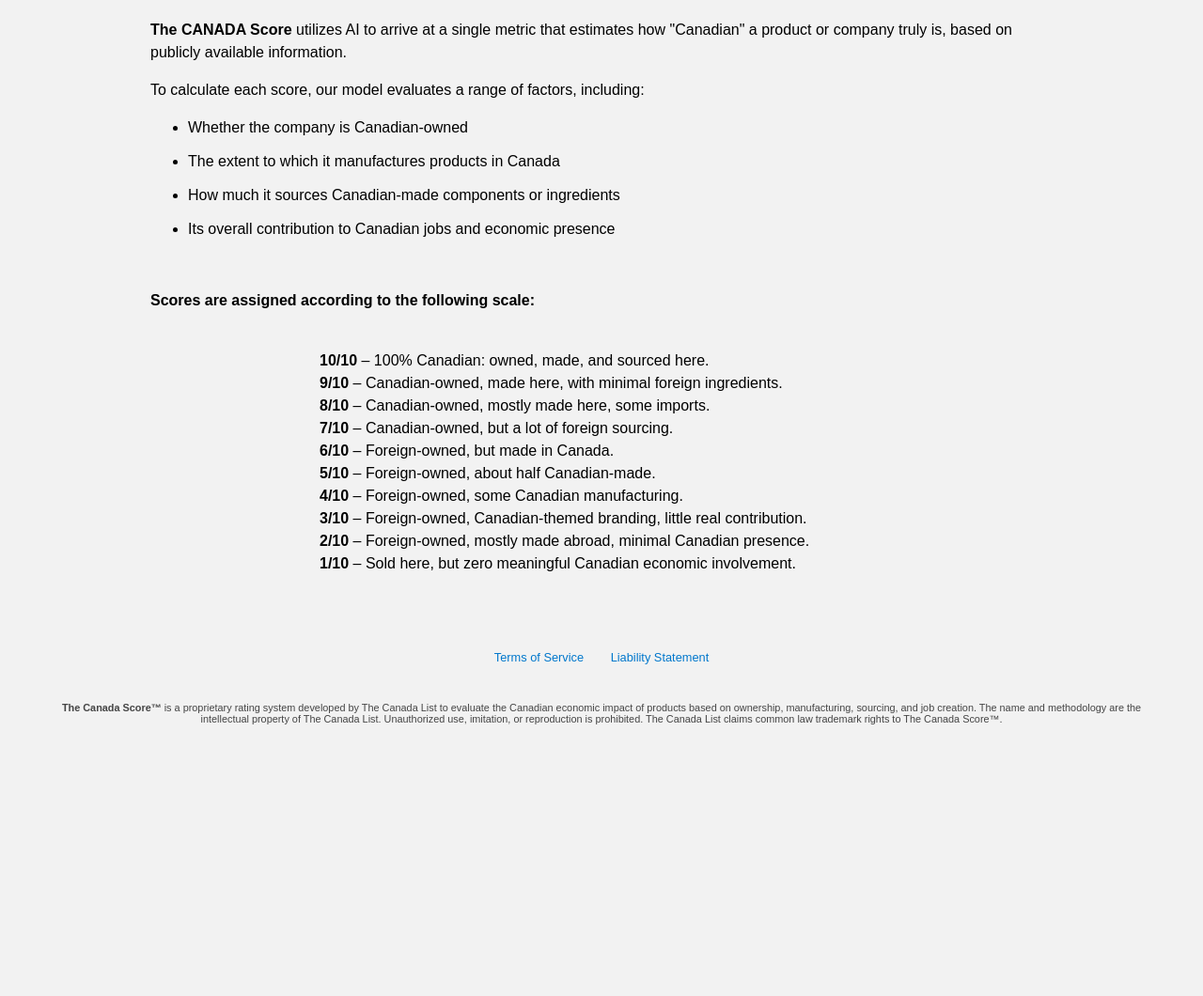
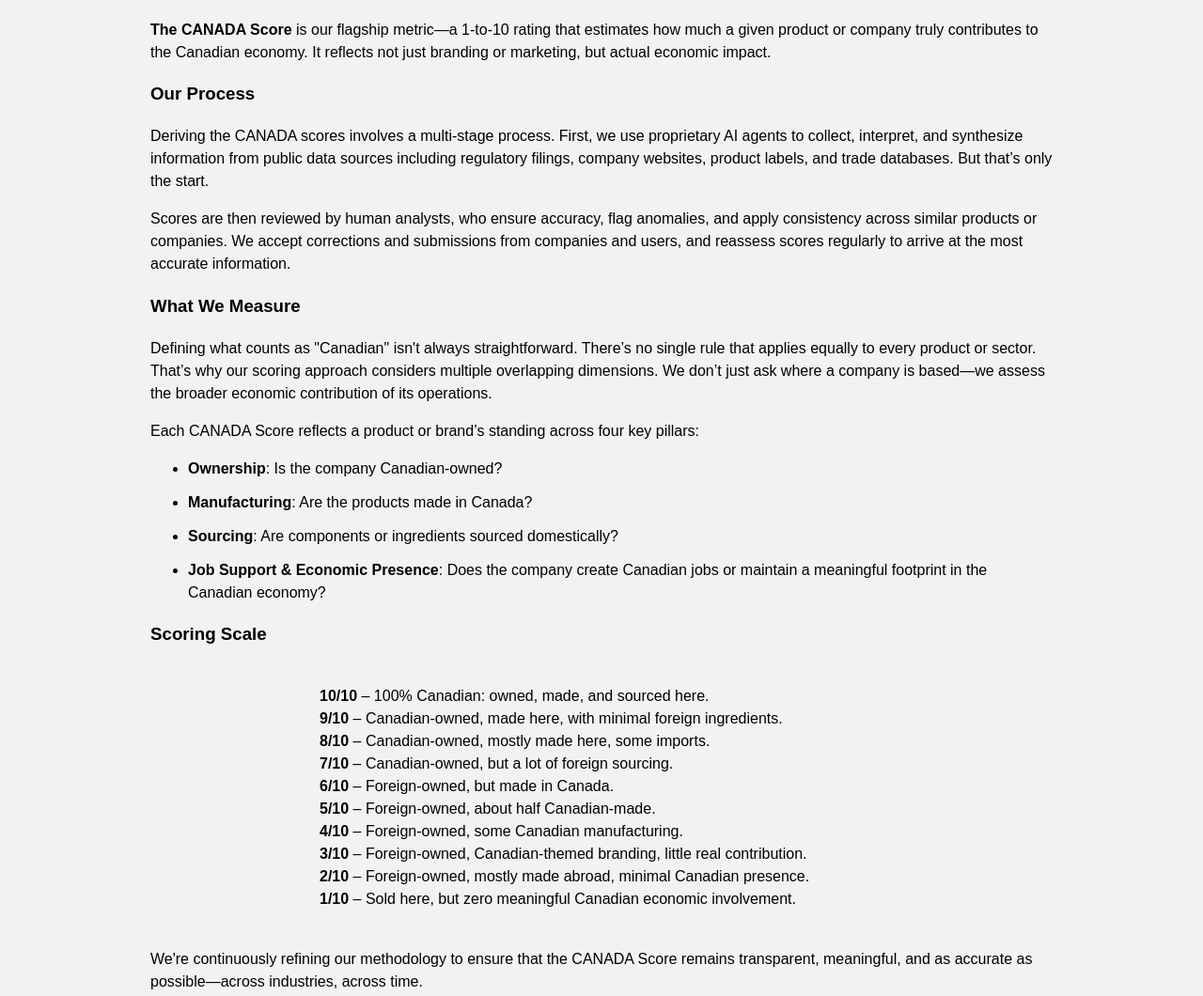
Before and after one commit to gumfactor/MadeInCanada, a plain HTML site: page scoring.html in a window 1280 px wide. Shown: the part 400-1460 px from the top of the page at 94% size. Before the commit the page ends 1221 px from the top, so only its background shows below. Drawn offline with Linux system fonts and the light colour scheme.

Commit message:
Add files via upload
Improved the description of our scoring methods, which now indicate that both AI and human agents contribute to the scoring process.
* Also slightly improved footer notes re AI.

```diff
--- a/scoring.html
+++ b/scoring.html
@@ -125,18 +125,23 @@
 
     <div class="scoring-intro">
       <div class="scoring-intro">
-        <p><strong>The CANADA Score</strong> utilizes AI to arrive at a single metric that estimates how "Canadian" a product or company truly is, based on publicly available information.</p>
+        <p><strong>The CANADA Score</strong> is our flagship metric—a 1-to-10 rating that estimates how much a given product or company truly contributes to the Canadian economy. It reflects not just branding or marketing, but actual economic impact.</p>
 
-        <p>To calculate each score, our model evaluates a range of factors, including:</p>
+        <h3>Our Process</h3>
+        <p>Deriving the CANADA scores involves a multi-stage process. First, we use proprietary AI agents to collect, interpret, and synthesize information from public data sources including regulatory filings, company websites, product labels, and trade databases. But that’s only the start.</p>
+        <p>Scores are then reviewed by human analysts, who ensure accuracy, flag anomalies, and apply consistency across similar products or companies. We accept corrections and submissions from companies and users, and reassess scores regularly to arrive at the most accurate information.</p>
+
+        <h3>What We Measure</h3>
+        <p>Defining what counts as "Canadian" isn't always straightforward. There’s no single rule that applies equally to every product or sector. That’s why our scoring approach considers multiple overlapping dimensions. We don’t just ask where a company is based—we assess the broader economic contribution of its operations.</p>
+        <p>Each CANADA Score reflects a product or brand’s standing across four key pillars:</p>
         <ul>
-          <li>Whether the company is Canadian-owned</li>
-          <li>The extent to which it manufactures products in Canada</li>
-          <li>How much it sources Canadian-made components or ingredients</li>
-          <li>Its overall contribution to Canadian jobs and economic presence</li><br>
+          <li><strong>Ownership</strong>: Is the company Canadian-owned?</li>
+          <li><strong>Manufacturing</strong>: Are the products made in Canada?</li>
+          <li><strong>Sourcing</strong>: Are components or ingredients sourced domestically?</li>
+          <li><strong>Job Support & Economic Presence</strong>: Does the company create Canadian jobs or maintain a meaningful footprint in the Canadian economy?</li>
         </ul>
 
-        <p><strong>Scores are assigned according to the following scale:</strong></p>
-
+        <h3>Scoring Scale</h3>
         <div class="centered-block">
           <p><strong>10/10</strong> – 100% Canadian: owned, made, and sourced here.<br>
           <strong>9/10</strong> – Canadian-owned, made here, with minimal foreign ingredients.<br>
@@ -149,6 +154,7 @@
           <strong>2/10</strong> – Foreign-owned, mostly made abroad, minimal Canadian presence.<br>
           <strong>1/10</strong> – Sold here, but zero meaningful Canadian economic involvement.</p>
         </div>
+        <p>We're continuously refining our methodology to ensure that the CANADA Score remains transparent, meaningful, and as accurate as possible—across industries, across time.</p>
       </div>
     </div>
   </main>
@@ -160,7 +166,8 @@
       Liability Statement
     </a>
     <p style="margin-top: 40px; font-size: 0.85em; color: #444;">
-      <strong>The Canada Score™</strong> is a proprietary rating system developed by The Canada List to evaluate the Canadian economic impact of products based on ownership, manufacturing, sourcing, and job creation. The name and methodology are the intellectual property of The Canada List. Unauthorized use, imitation, or reproduction is prohibited. The Canada List claims common law trademark rights to The Canada Score™.
+      <strong>The Canada Score™</strong> is a proprietary rating system developed by The Canada List to evaluate the Canadian economic impact of products based on ownership, manufacturing, sourcing, and job creation. The name and methodology are the intellectual property of The Canada List. Unauthorized use, imitation, or reproduction is prohibited. The Canada List claims common law trademark rights to The Canada Score™.<br><br>
+      The Canada List use both human review and AI-assisted analysis to provide accurate assessments. We make every effort to ensure the accuracy of the information in the list, however AI-hallucinations can occur, and thus errors, omissions, or misclassifications are possible.</p>
     </p>
   </footer>
 
```
